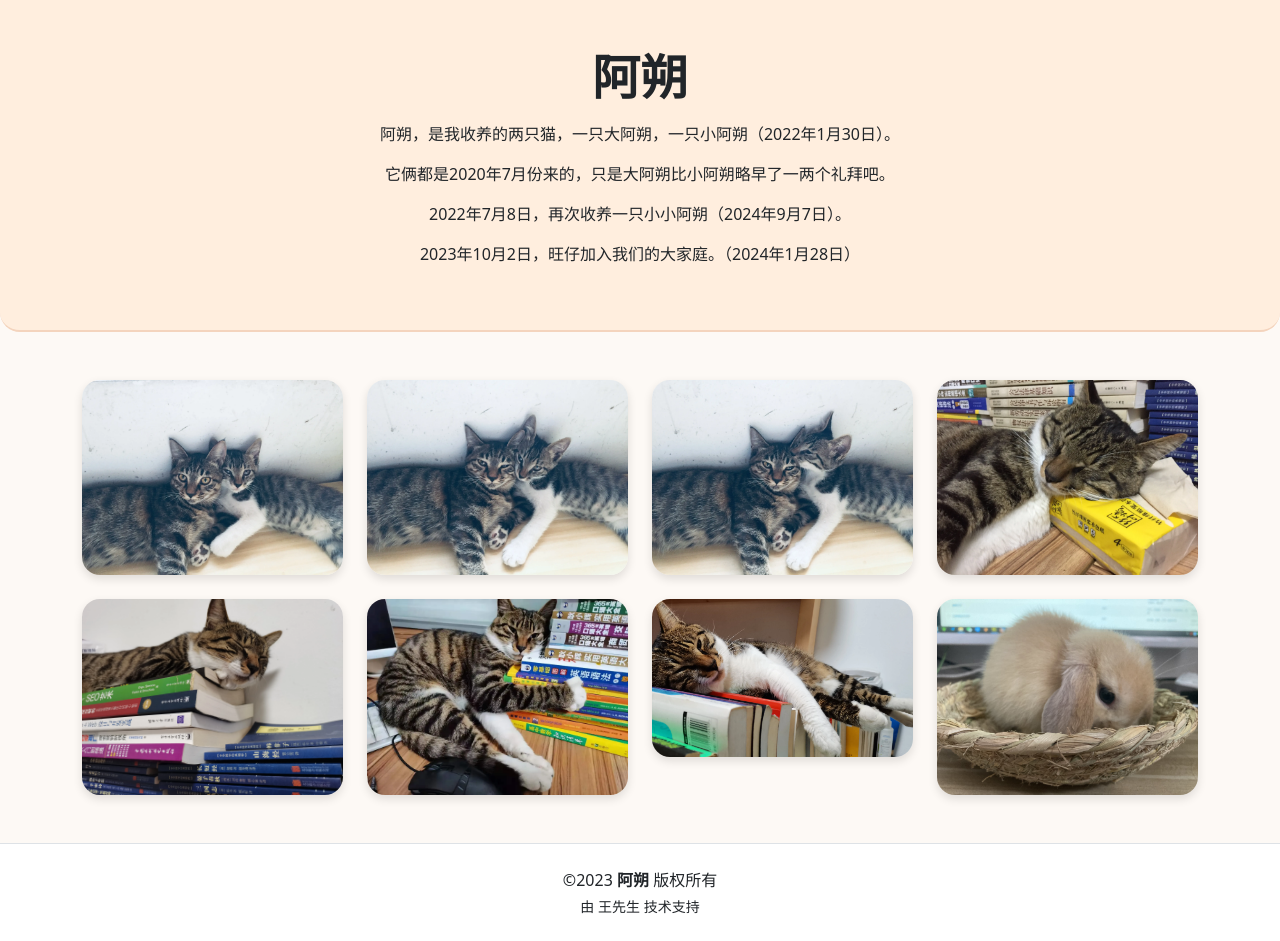
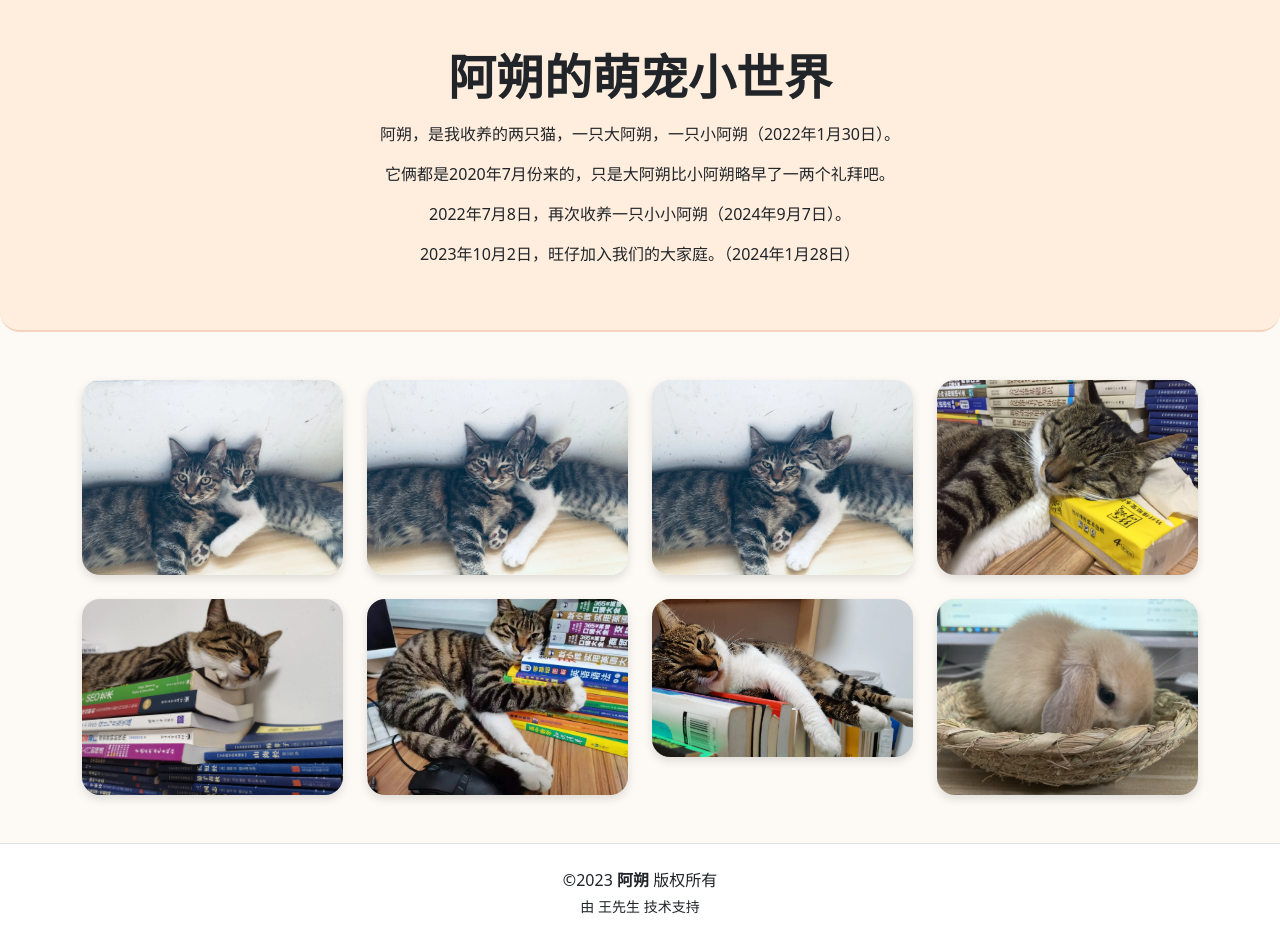
Before and after one commit to Xidorn/ashuo, a plain HTML site: page index.html in a window 1280 px wide. Drawn offline with nearby package versions, Linux system fonts and the light colour scheme.

Commit message:
Update index.html

```diff
--- a/index.html
+++ b/index.html
@@ -37,7 +37,7 @@
 
 <body>
   <header class="text-center py-5">
-    <h1 class="fw-bold display-5">阿朔</h1>
+    <h1 class="fw-bold display-5">阿朔的萌宠小世界</h1>
     <p class="mt-3">阿朔，是我收养的两只猫，一只大阿朔，一只小阿朔（2022年1月30日）。</p>
     <p>它俩都是2020年7月份来的，只是大阿朔比小阿朔略早了一两个礼拜吧。</p>
     <p>2022年7月8日，再次收养一只小小阿朔（2024年9月7日）。</p>
```
